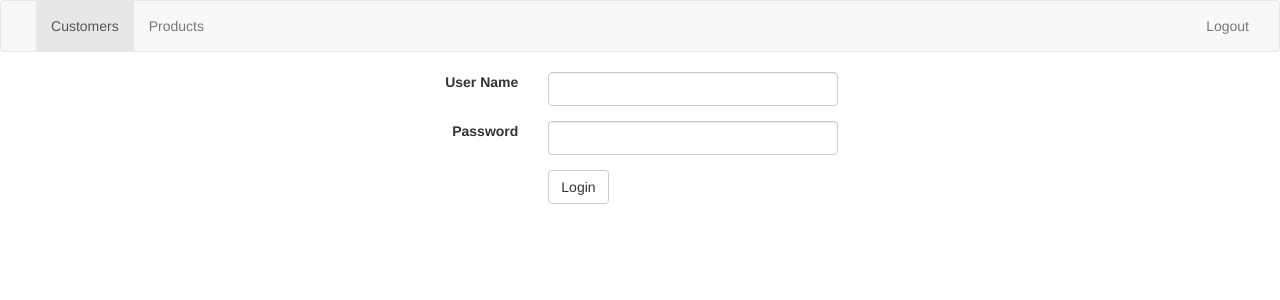
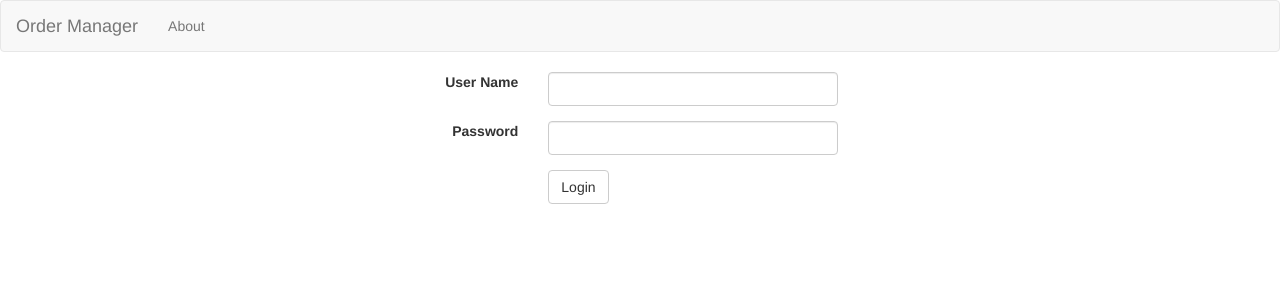
Before and after one commit to UniquelySimilar/vue-client-for-spring-rest, a Vue app: page /login in a window 1280 px wide. Shown: the top 300 px of the page. Built offline with nearby package versions, Linux system fonts and the light colour scheme.

Commit message:
hide navbar links on login screen

```diff
--- a/src/App.vue
+++ b/src/App.vue
@@ -10,20 +10,26 @@
             <span class="icon-bar"></span>
             <span class="icon-bar"></span>
           </button>
-          <a class="navbar-brand" href="#">&nbsp;</a>
+          <a class="navbar-brand" href="#">Order Manager</a>
         </div>
 
         <div class="collapse navbar-collapse" id="bs-example-navbar-collapse-1">
           <ul class="nav navbar-nav">
-            <li :class="{ active: activeLink === 'customer' }">
+            <li :class="{ active: activeLink === 'customer' }" v-if="!loginDisplayed">
               <a href="#" @click.prevent="setActiveLinkThenNavigate('customer')">Customers</a>
             </li>
-            <li :class="{ active: activeLink === 'product' }">
+            <li :class="{ active: activeLink === 'product' }" v-if="!loginDisplayed">
               <a href="#" @click.prevent="setActiveLinkThenNavigate('product')">Products</a>
+            </li>
+            <li>
+              <!-- TODO: Open modal -->
+              <a href="#" @click.prevent="showAboutModal">About</a>
             </li>
           </ul>
           <ul class="nav navbar-nav navbar-right">
-            <li><a href="#" @click.prevent="logout">Logout</a></li>
+            <li v-if="!loginDisplayed">
+              <a href="#" @click.prevent="logout">Logout</a>
+            </li>
           </ul>
         </div><!-- /.navbar-collapse -->
       </div><!-- /.container-fluid -->
@@ -48,6 +54,9 @@
     computed: {
       token() {
         return this.$store.state.token;
+      },
+      loginDisplayed() {
+        return this.$store.state.loginDisplayed;
       }
     },
     methods: {
@@ -65,6 +74,9 @@
         }
         this.$router.push(routePushArg);
       },
+      showAboutModal() {
+        alert('TODO: Implement About modal');
+      },
       logout() {
         axios.put(logoutUrl, {}, {
           headers: {
@@ -75,6 +87,7 @@
         .catch( error => console.error(error))
         .finally( () => {
           this.$store.commit('updateToken', { token: '' });
+          this.$store.commit('setLoginDisplayed', true);
           this.$router.push("/login");
         })
       }
--- a/src/store/index.js
+++ b/src/store/index.js
@@ -5,11 +5,15 @@ Vue.use(Vuex)
 
 export default new Vuex.Store({
     state: {
-        token: ''
+        token: '',
+        loginDisplayed: true
     },
     mutations: {
         updateToken(state, payload) {
             state.token = payload.token;
+        },
+        setLoginDisplayed(state, login) {
+            state.loginDisplayed = login;
         }
     }
 });
--- a/src/views/Login.vue
+++ b/src/views/Login.vue
@@ -47,6 +47,7 @@
                 .then(response => {
                     // Commit the token to the store
                     this.$store.commit('updateToken', { token: response.data.message });
+                    this.$store.commit('setLoginDisplayed', false);
                     // Clear error message
                     this.errorMsg = '';
                     // Redirect to customer index view
--- a/src/views/product/ProductIndex.vue
+++ b/src/views/product/ProductIndex.vue
@@ -39,6 +39,8 @@
         })
         .then( response => this.products = response.data )
         .catch( error => processAjaxAuthError(error, this.$router) );
+
+        console.log(this.products);
       }
     },
     created() {
```
